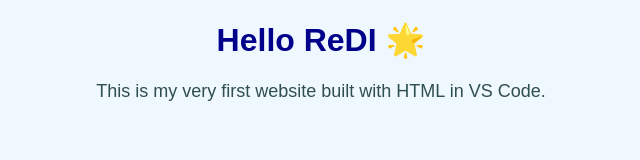
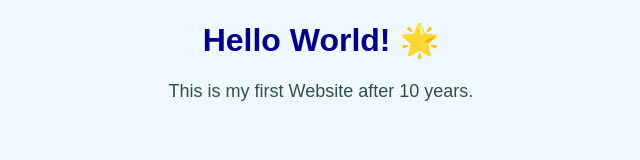
Before and after one commit to FredGui10/First-Website-2.0, a plain HTML site: page index.html in a window 1280 px wide. Shown: the whole page, without its empty margins (319-959 px from the left). Drawn offline with Linux system fonts and the light colour scheme.

Commit message:
update website

```diff
--- a/index.html
+++ b/index.html
@@ -6,7 +6,7 @@
   <link rel="stylesheet" href="style.css">
 </head>
 <body>
-  <h1>Hello ReDI 🌟</h1>
-  <p>This is my very first website built with HTML in VS Code.</p>
+  <h1>Hello World! 🌟</h1>
+  <p>This is my first Website after 10 years.</p>
 </body>
 </html>
--- a/style.css
+++ b/style.css
@@ -1,6 +1,6 @@
 body {
   background-color: #f0f8ff;
-  font-family: Arial, sans-serif;
+  font-family: sans-serif;
   text-align: center;
 }
 
```
